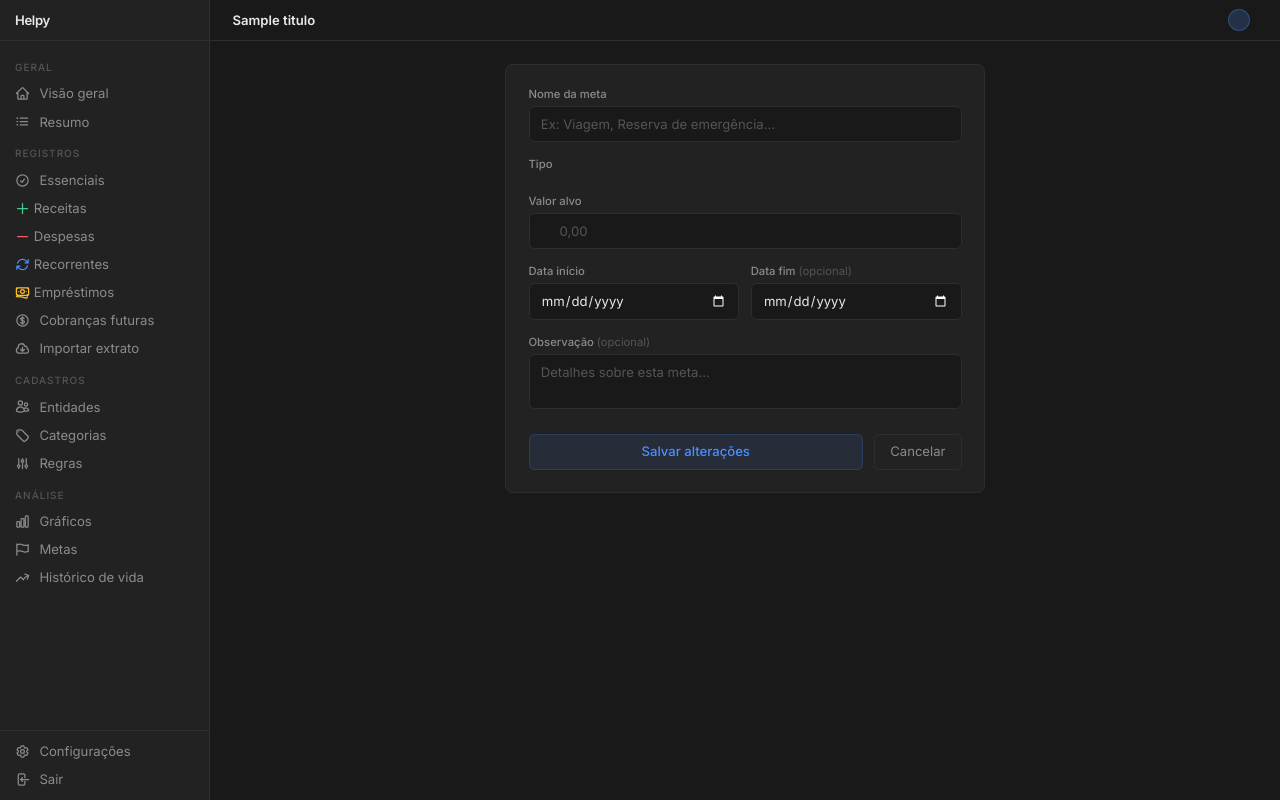
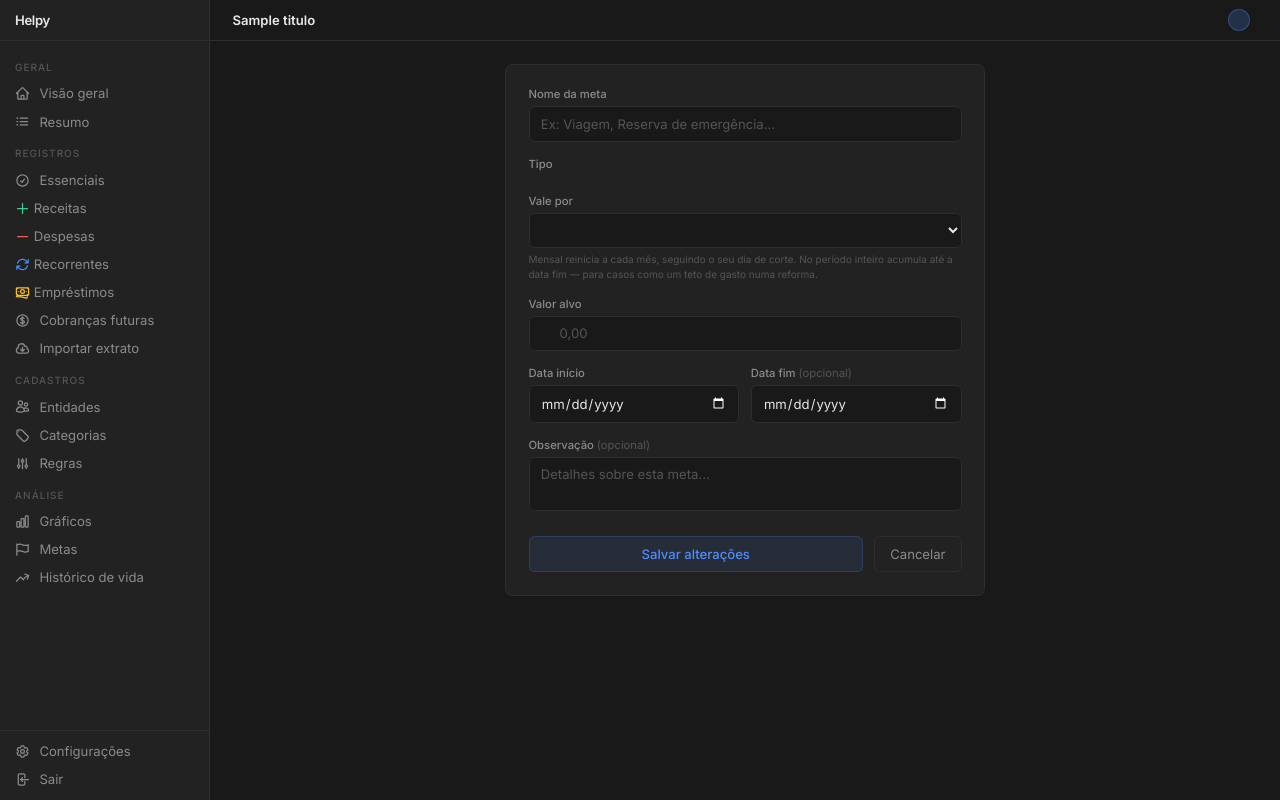
Before and after one commit to TheDorival/helpy, a Django app: template templates/financeiro/meta_form.html in a window 1280 px wide. Run offline with Django 5.2, Linux system fonts and the light colour scheme; the template is opened without the code that fills it: most values are stand-ins (such as "Sample title", 1, 10 or a date in 2020); lists and menus that the app fills with data are empty; some libraries are stand-ins or nearby versions.

Commit message:
feat: escolha entre limite mensal e teto do periodo inteiro

```diff
--- a/templates/financeiro/meta_form.html
+++ b/templates/financeiro/meta_form.html
@@ -71,6 +71,21 @@
             {% endfor %}
           </div>
           {% if form.tipo.errors %}<p class="text-xs text-red mt-1">{{ form.tipo.errors.0 }}</p>{% endif %}
+        </div>
+
+        <!-- Periodicidade -->
+        <div class="mb-4">
+          <label for="id_periodicidade" class="block text-xs font-medium text-muted mb-1">Vale por</label>
+          <select name="periodicidade" id="id_periodicidade"
+                  class="w-full text-sm bg-bg border border-line rounded-md px-3 py-2 text-tx outline-none focus:border-accent/50 transition-colors">
+            {% for val, label in form.fields.periodicidade.choices %}
+              <option value="{{ val }}" {% if form.periodicidade.value == val %}selected{% endif %}>{{ label }}</option>
+            {% endfor %}
+          </select>
+          <p class="mt-1 text-[10px] text-dim">
+            Mensal reinicia a cada mês, seguindo o seu dia de corte. No período inteiro
+            acumula até a data fim — para casos como um teto de gasto numa reforma.
+          </p>
         </div>
 
         <!-- Categoria (só para limite_gasto) -->
```
Also changed, not shown: financeiro/forms.py (+7 -1 lines).
